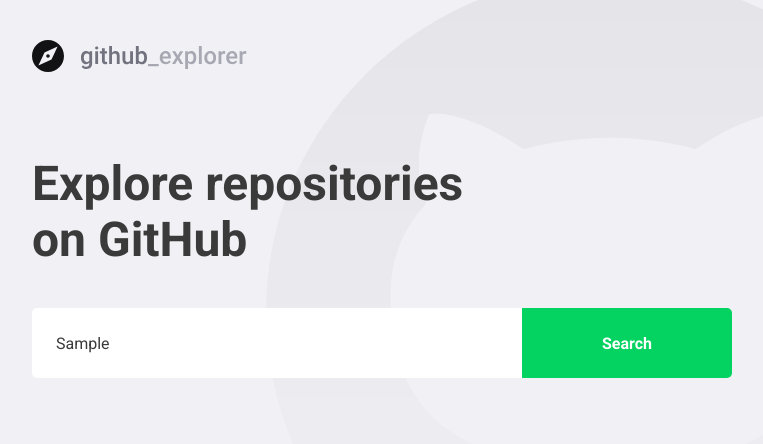
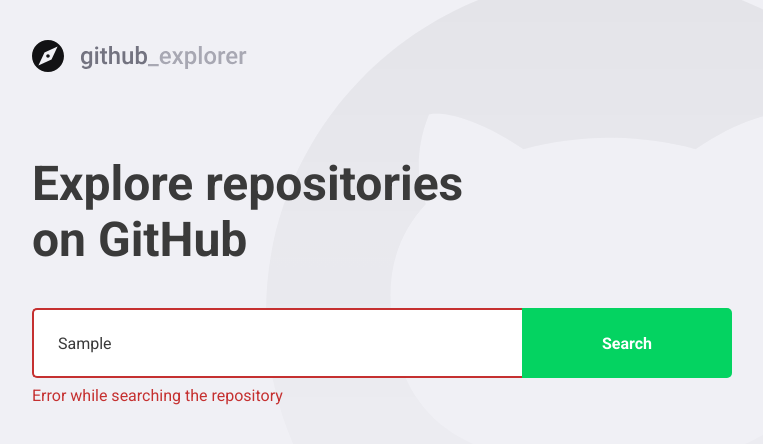
Before and after one commit to paulo-carvalho93/github-explorer, a React (Create React App) app: page / in a window 1280 px wide. Both pictures are taken after typing "Sample" into the empty fields and a click on the button "Search". Shown: the top 444 px of the page, without its empty margins (148-911 px from the left). Built offline with nearby package versions, Linux system fonts and the light colour scheme; no server answers.

Commit message:
feat(errors): treating errors and styling input with invalid data

```diff
--- a/src/pages/Dashboard/index.tsx
+++ b/src/pages/Dashboard/index.tsx
@@ -4,7 +4,7 @@
 
 import logoImg from '../../assets/logo.svg';
 
-import { Title, Form, Repositories } from './styles';
+import { Title, Form, Repositories, Error } from './styles';
 
 interface Repository {
   full_name: string;
@@ -17,6 +17,7 @@
 
 const Dashboard: React.FC = () => {
   const [newRepo, setNewRepo] = useState('');
+  const [inputError, setInputError] = useState('');
   const [repositories, setRepositopries] = useState<Repository[]>([]);
 
   async function handleAddRepository(
@@ -24,11 +25,21 @@
   ): Promise<void> {
     event.preventDefault();
 
-    const response = await api.get<Repository>(`repos/${newRepo}`);
+    if (!newRepo) {
+      setInputError('Type the author/name of the repository');
+      return;
+    }
 
-    const repository = response.data;
-    setRepositopries([...repositories, repository]);
-    setNewRepo('');
+    try {
+      const response = await api.get<Repository>(`repos/${newRepo}`);
+
+      const repository = response.data;
+      setRepositopries([...repositories, repository]);
+      setNewRepo('');
+      setInputError('');
+    } catch (err) {
+      setInputError('Error while searching the repository');
+    }
   }
 
   return (
@@ -36,7 +47,7 @@
       <img src={logoImg} alt="Github Explorer" />
       <Title>Explore repositories on GitHub</Title>
 
-      <Form onSubmit={handleAddRepository}>
+      <Form hasError={!!inputError} onSubmit={handleAddRepository}>
         <input
           value={newRepo}
           onChange={e => setNewRepo(e.target.value)}
@@ -44,6 +55,8 @@
         />
         <button type="submit">Search</button>
       </Form>
+
+      {inputError && <Error>{inputError}</Error>}
 
       <Repositories>
         {repositories.map(repository => (
--- a/src/pages/Dashboard/styles.ts
+++ b/src/pages/Dashboard/styles.ts
@@ -1,5 +1,9 @@
-import styled from 'styled-components';
+import styled, { css } from 'styled-components';
 import { shade } from 'polished';
+
+interface FormProps {
+  hasError: boolean;
+}
 
 export const Title = styled.h1`
   font-size: 48px;
@@ -9,7 +13,7 @@
 
   margin-top: 80px;
 `;
-export const Form = styled.form`
+export const Form = styled.form<FormProps>`
   margin-top: 40px;
   max-width: 700px;
 
@@ -22,6 +26,14 @@
     border: 0;
     border-radius: 5px 0 0 5px;
     color: #3a3a3a;
+    border: 2px solid #fff;
+    border-right: 0;
+
+    ${props =>
+      props.hasError &&
+      css`
+        border-color: #c53030;
+      `}
 
     &::placeholder {
       color: #a8a8d3;
@@ -42,6 +54,12 @@
       background: ${shade(0.2, '#04d361')};
     }
   }
+`;
+
+export const Error = styled.span`
+  display: block;
+  color: #c53030;
+  margin-top: 8px;
 `;
 
 export const Repositories = styled.div`
```
